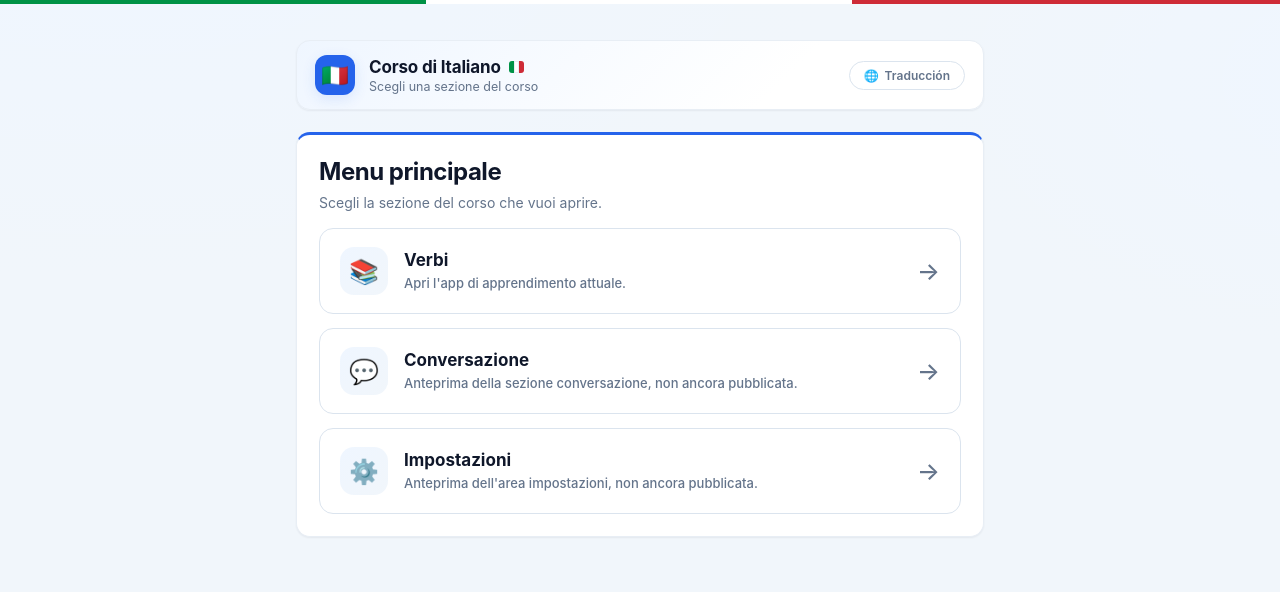
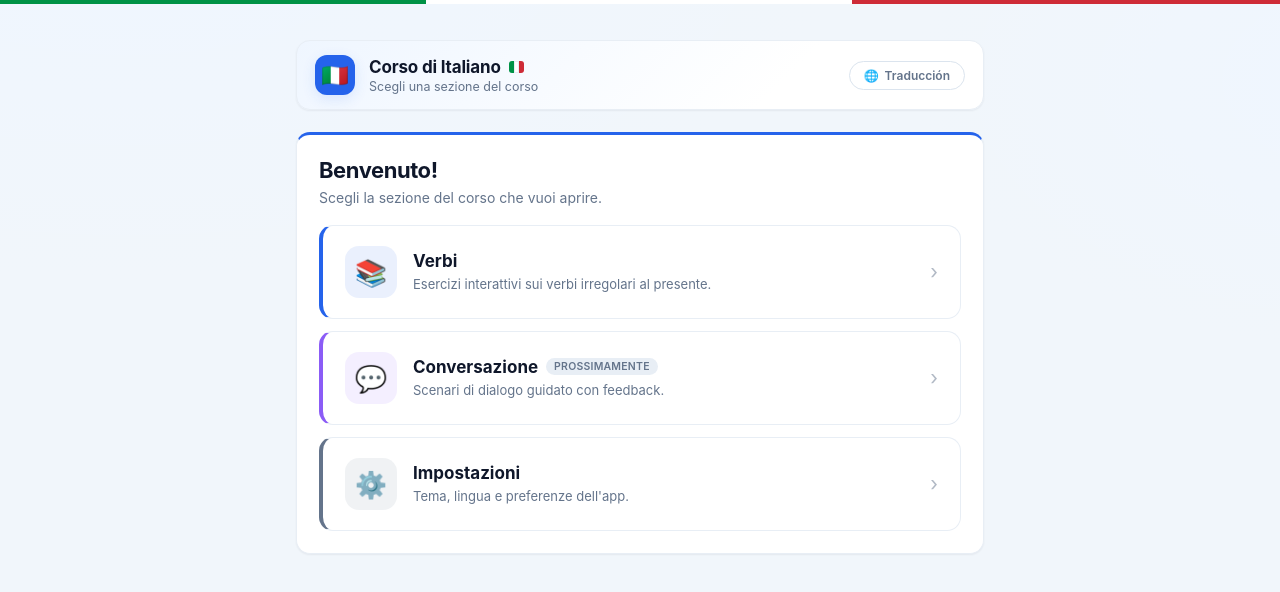
Before and after one commit to esteban-russi/corso-di-italiano, a React (Vite) app: page / in a window 1280 px wide. Shown: the top 592 px of the page. Built offline with nearby package versions, Linux system fonts and the light colour scheme.

Commit message:
Refactor main menu UI with accent colors and badges

```diff
--- a/src/components/MainMenu.tsx
+++ b/src/components/MainMenu.tsx
@@ -1,5 +1,4 @@
 import { T } from "../context/LangContext";
-import { btn } from "../utils";
 
 type MainMenuProps = {
   onSelectSection: (section: "verbs-learning" | "conversation" | "settings") => void;
@@ -11,6 +10,8 @@ function MenuCard({
   titleEs,
   bodyIt,
   bodyEs,
+  accent,
+  badge,
   onClick,
 }: {
   emoji: string;
@@ -18,59 +19,79 @@ function MenuCard({
   titleEs: string;
   bodyIt: string;
   bodyEs: string;
+  accent: string;
+  badge?: { it: string; es: string };
   onClick: () => void;
 }) {
   return (
     <button
       onClick={onClick}
-      className="btn-secondary"
       style={{
-        ...btn(),
         display: "grid",
-        gridTemplateColumns: "48px 1fr auto",
+        gridTemplateColumns: "52px 1fr auto",
         alignItems: "center",
         gap: 16,
         width: "100%",
-        padding: "18px 20px",
+        padding: "20px 22px",
         textAlign: "left",
+        background: "var(--color-background-primary)",
         border: "1px solid var(--color-border-tertiary)",
+        borderLeft: `4px solid ${accent}`,
         borderRadius: 14,
+        cursor: "pointer",
+        fontFamily: "inherit",
       }}
     >
       <span
         aria-hidden="true"
         style={{
-          width: 48,
-          height: 48,
+          width: 52,
+          height: 52,
           borderRadius: 14,
           display: "flex",
           alignItems: "center",
           justifyContent: "center",
-          fontSize: 24,
-          background: "linear-gradient(135deg, var(--color-primary-softer), var(--color-background-secondary))",
+          fontSize: 26,
+          background: `${accent}18`,
         }}
       >
         {emoji}
       </span>
       <span>
-        <span style={{ display: "block", fontSize: 17, fontWeight: 700, marginBottom: 4, color: "var(--color-text-primary)" }}>
-          <T it={titleIt} es={titleEs} />
+        <span style={{ display: "flex", alignItems: "center", gap: 8, marginBottom: 4 }}>
+          <span style={{ fontSize: 17, fontWeight: 700, color: "var(--color-text-primary)" }}>
+            <T it={titleIt} es={titleEs} />
+          </span>
+          {badge && (
+            <span style={{
+              fontSize: 10.5,
+              fontWeight: 600,
+              padding: "2px 8px",
+              borderRadius: 999,
+              background: "var(--color-border-tertiary)",
+              color: "var(--color-text-secondary)",
+              letterSpacing: "0.02em",
+              textTransform: "uppercase",
+            }}>
+              <T it={badge.it} es={badge.es} />
+            </span>
+          )}
         </span>
         <span style={{ display: "block", fontSize: 13, lineHeight: 1.5, color: "var(--color-text-secondary)" }}>
           <T it={bodyIt} es={bodyEs} />
         </span>
       </span>
-      <span aria-hidden="true" style={{ fontSize: 24, color: "var(--color-text-secondary)" }}>→</span>
+      <span aria-hidden="true" style={{ fontSize: 20, color: "var(--color-text-secondary)", opacity: 0.5 }}>›</span>
     </button>
   );
 }
 
 export default function MainMenu({ onSelectSection }: MainMenuProps) {
   return (
-    <div style={{ display: "grid", gap: 14 }}>
-      <div>
-        <div style={{ fontSize: 24, fontWeight: 700, color: "var(--color-text-primary)", letterSpacing: "-0.02em", marginBottom: 6 }}>
-          <T it="Menu principale" es="Menú principal" />
+    <div style={{ display: "grid", gap: 12 }}>
+      <div style={{ marginBottom: 4 }}>
+        <div style={{ fontSize: 22, fontWeight: 700, color: "var(--color-text-primary)", letterSpacing: "-0.02em", marginBottom: 4 }}>
+          <T it="Benvenuto!" es="¡Bienvenido!" />
         </div>
         <div style={{ fontSize: 14, color: "var(--color-text-secondary)", lineHeight: 1.6 }}>
           <T
@@ -84,8 +105,9 @@ export default function MainMenu({ onSelectSection }: MainMenuProps) {
         emoji="📚"
         titleIt="Verbi"
         titleEs="Verbos"
-        bodyIt="Apri l'app di apprendimento attuale."
-        bodyEs="Abre la app de aprendizaje actual."
+        accent="#2563eb"
+        bodyIt="Esercizi interattivi sui verbi irregolari al presente."
+        bodyEs="Ejercicios interactivos de verbos irregulares en presente."
         onClick={() => onSelectSection("verbs-learning")}
       />
 
@@ -93,8 +115,10 @@ export default function MainMenu({ onSelectSection }: MainMenuProps) {
         emoji="💬"
         titleIt="Conversazione"
         titleEs="Conversación"
-        bodyIt="Anteprima della sezione conversazione, non ancora pubblicata."
-        bodyEs="Vista previa de la sección de conversación, aún no publicada."
+        accent="#8b5cf6"
+        badge={{ it: "Prossimamente", es: "Próximamente" }}
+        bodyIt="Scenari di dialogo guidato con feedback."
+        bodyEs="Escenarios de diálogo guiado con feedback."
         onClick={() => onSelectSection("conversation")}
       />
 
@@ -102,8 +126,9 @@ export default function MainMenu({ onSelectSection }: MainMenuProps) {
         emoji="⚙️"
         titleIt="Impostazioni"
         titleEs="Ajustes"
-        bodyIt="Anteprima dell'area impostazioni, non ancora pubblicata."
-        bodyEs="Vista previa del área de ajustes, aún no publicada."
+        accent="#64748b"
+        bodyIt="Tema, lingua e preferenze dell'app."
+        bodyEs="Tema, idioma y preferencias de la app."
         onClick={() => onSelectSection("settings")}
       />
     </div>
```
